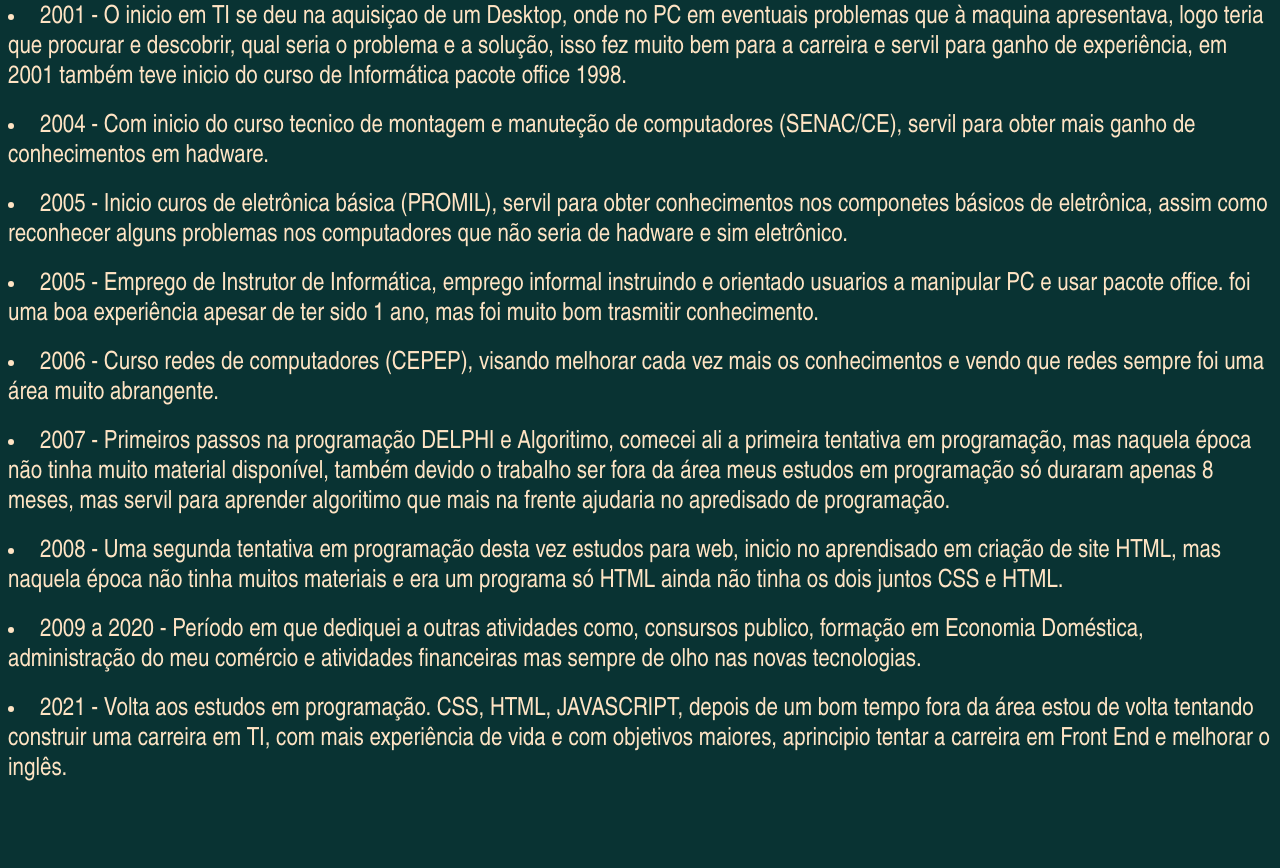
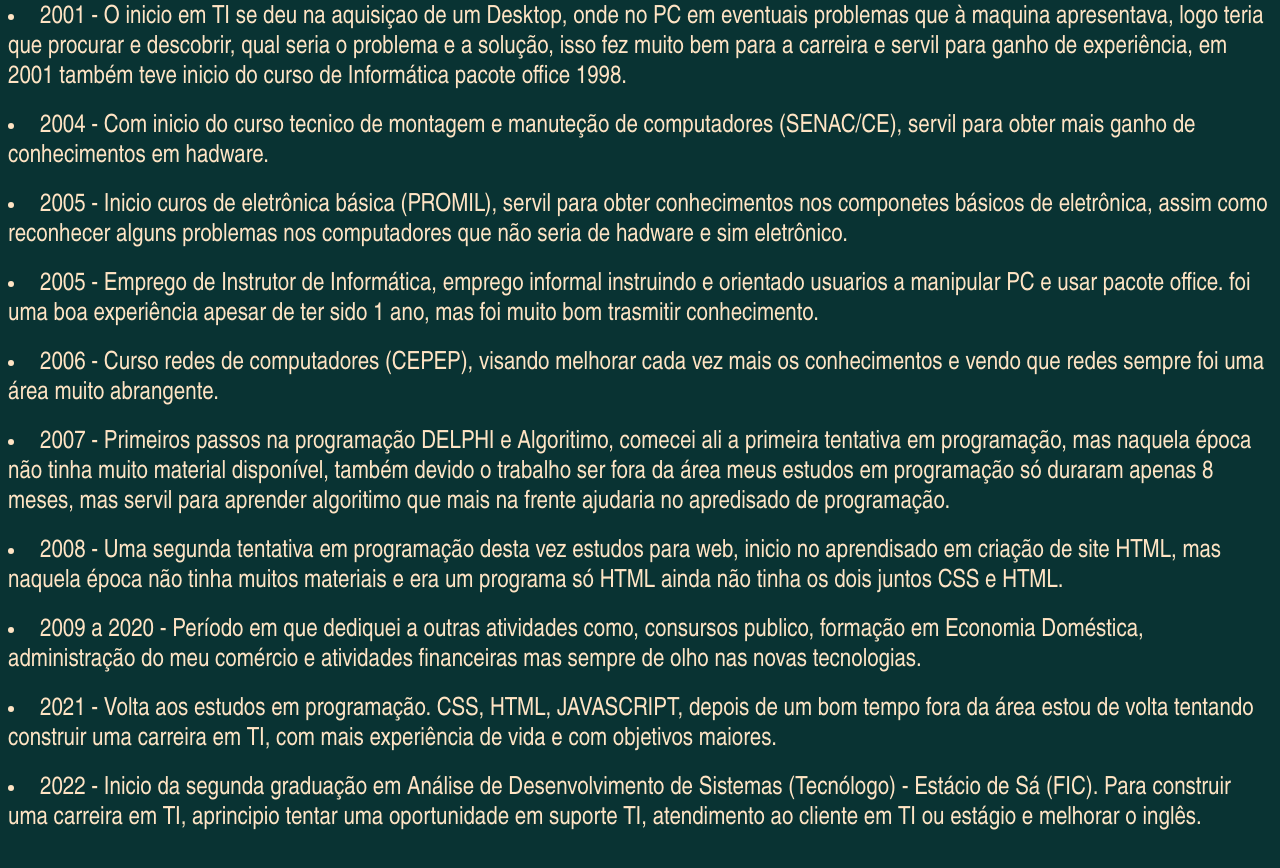
Before and after one commit to pery0007/pery0007.github.io, a plain HTML site: page experiences.html in a window 1280 px wide. Shown: the part 78-946 px from the top of the page. Before the commit the page ends 909 px from the top, so only its background shows below. Drawn offline with Linux system fonts and the light colour scheme.

Commit message:
Add files via upload

```diff
--- a/experiences.html
+++ b/experiences.html
@@ -41,8 +41,12 @@
             novas tecnologias.</li> <br>
         <li>2021 - Volta aos estudos em programação. CSS, HTML, JAVASCRIPT, depois de um bom tempo fora da área
              estou de volta tentando construir uma carreira em TI, com mais experiência de vida e com objetivos
-             maiores, aprincipio tentar a carreira em Front End e melhorar o inglês.
-        </li> <br> <br>
+             maiores.
+        </li> <br>
+        <li>2022 - Inicio da segunda graduação em Análise de Desenvolvimento de Sistemas (Tecnólogo)
+            - Estácio de Sá (FIC). Para construir uma carreira em TI, aprincipio tentar uma oportunidade
+             em suporte TI, atendimento ao cliente em TI ou estágio e melhorar o inglês.
+       </li> <br> <br>
     </main>
 </body>
 </html>
```
